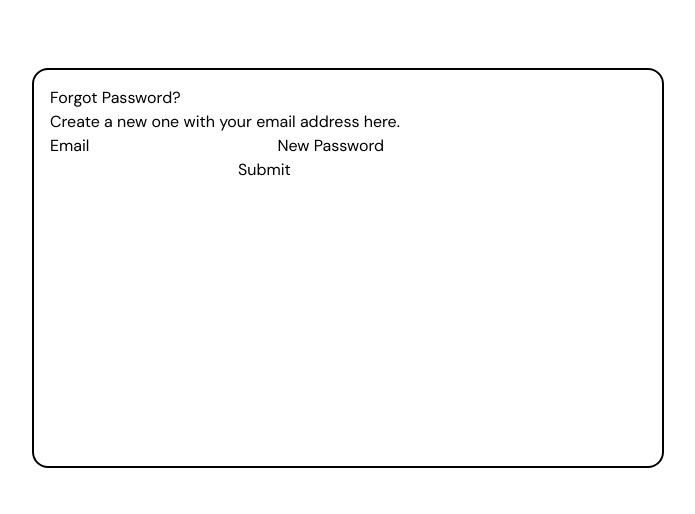
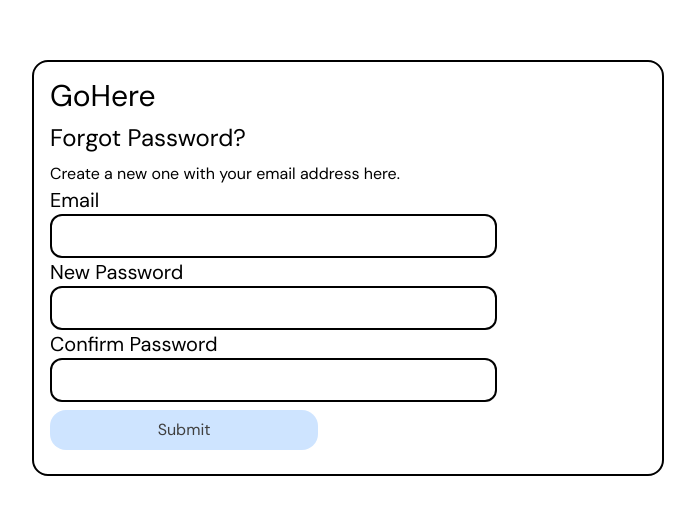
Before and after one commit to vilio316/goHere-client, a React (Vite) app: page /auth/forgot-password in a window 1280 px wide. Shown: the part 132-646 px from the top of the page, without its empty margins (292-987 px from the left). Built offline with nearby package versions, Linux system fonts and the light colour scheme; no server answers.

Commit message:
Minor: Forgot Password Functionality Added

```diff
--- a/src/App.tsx
+++ b/src/App.tsx
@@ -10,6 +10,7 @@ import { HiSparkles } from "react-icons/hi"
 import { FaPaperPlane } from "react-icons/fa6"
 import ErrorComponent from "./components/ErrorComp"
 import { ToastNotification } from "./components/ToastComponents"
+import { useLocationCoords } from "./contexts/LocationContext"
 
 function App() {
   const [intermediateState, updateIntermediateState] = useState('')
--- /dev/null
+++ b/src/components/MapboxMaps.tsx
@@ -0,0 +1,8 @@
+export default function MapboxMap(){
+
+    return(
+        <div>
+        <p>Mapbox Map</p>
+        </div>
+    )
+}
--- a/src/components/SearchResults.tsx
+++ b/src/components/SearchResults.tsx
@@ -2,22 +2,34 @@ import { FaGlobe, FaPhone, FaStar } from "react-icons/fa6";
 import type { resultType } from "../interfacesAndTypes";
 import { Link } from "react-router";
 
-function SearchResult(props: {
-    item: resultType
-}){
-    const {displayName, id,location, rating, websiteUri, shortFormattedAddress, primaryTypeDisplayName, internationalPhoneNumber} = props.item
-    return(
+function SearchResult(props: { item: resultType }) {
+  const {
+    displayName,
+    id,
+    location,
+    rating,
+    websiteUri,
+    shortFormattedAddress,
+    primaryTypeDisplayName,
+    internationalPhoneNumber,
+  } = props.item;
 
+  return (
     <div className="my-2 p-2 border-2 border-black grid grid-cols-5 group items-center rounded-3xl">
       <div className="col-span-4">
-                <Link to={`/location/${location.latitude.toFixed(6)
-        }/${location.longitude.toFixed(6)}?id=${id}`}>
+        <Link
+          to={`/location/${location.latitude.toFixed(
+            6
+          )}/${location.longitude.toFixed(6)}?id=${id}`}
+        >
           <p className="font-bold text-2xl capitalize">{displayName.text}</p>
           <div className="flex md:gap-x-4">
-            <span className="capitalise">{primaryTypeDisplayName ? primaryTypeDisplayName.text : ''}</span>
+            <span className="capitalize">
+              {primaryTypeDisplayName ? primaryTypeDisplayName.text : ""}
+            </span>
 
             <div className="flex gap-x-[2px] items-center">
-            <FaStar fill="gold" size={16}/>
+              <FaStar fill="gold" size={16} />
               <p>{rating?.toFixed(2)}</p>
             </div>
           </div>
@@ -27,26 +39,33 @@ function SearchResult(props: {
 
       <div className="col-span-1 opacity-0 flex gap-x-4 group-hover:opacity-100 transition-opacity justify-end">
         <div>
-                <a href={websiteUri ? websiteUri : ''} title="Visit Website Here" className={`
-                    ${websiteUri.length > 0? 'opacity-100' : 'opacity-25'}
-                    `} aria-disabled={websiteUri.length == 0 } >
+          <a
+            href={websiteUri ? websiteUri : ""}
+            title="Visit Website Here"
+            className={`
+                    ${websiteUri.length > 0 ? "opacity-100" : "opacity-25"}
+                    `}
+            aria-disabled={websiteUri.length == 0}
+          >
             <FaGlobe size={24} />
           </a>
         </div>
 
         <div>
-                 <a href={`tel:${internationalPhoneNumber}`} title="Call" className={
-                    `
-                      ${internationalPhoneNumber.length > 0? 'opacity-100' : 'opacity-25'}
-                    `
-                 }   aria-disabled={internationalPhoneNumber.length == 0 }  >
-                    <FaPhone size={24}/>
+          <a
+            href={`tel:${internationalPhoneNumber}`}
+            title="Call"
+            className={`
+                      ${internationalPhoneNumber.length > 0 ? "opacity-100" : "opacity-25"}
+                    `}
+            aria-disabled={internationalPhoneNumber.length == 0}
+          >
+            <FaPhone size={24} />
           </a>
         </div>
       </div>
-
     </div>
   )
 }
 
-export {SearchResult }
+export { SearchResult };
--- a/src/components/ToastComponents.tsx
+++ b/src/components/ToastComponents.tsx
@@ -28,6 +28,9 @@ export function ToastNotification(){
         else if(action == 'Log Out' && success == true){
             return 'Log Out Successful'
         }
+        else if(action == 'Update Password' && success == true){
+            return 'Password Updated Successfully'
+        }
         else{
             return action
         }
@@ -49,6 +52,9 @@ export function ToastNotification(){
                     if(messageObject.action == "Sign Up" && messageObject.success == true){
                         navigate('/auth/sign-in')
                     }
+                     if(messageObject.action == "Update Password" && messageObject.success == true){
+                        navigate('/auth/sign-in')
+                    }
                     showToast(false)
 
                     }}>
--- a/src/components/auth/ForgotPassword.tsx
+++ b/src/components/auth/ForgotPassword.tsx
@@ -1,20 +1,103 @@
+import axios from "axios";
+import { useState } from "react";
 import { ToastNotification } from "../ToastComponents";
+import { Link } from "react-router";
+import { useToast } from "../../contexts/ToastContext";
 
 export default function ForgotPassword() {
+  const [email, setEmail] = useState("");
+  const [newPassword, setNewPassword] = useState("");
+  const [confirmNewPassword, updateNewPassword] = useState("");
+  const { showToast, updateMessageObj, messageObject } = useToast();
+
+  const handleUpdate = async (e: any) => {
+    e.preventDefault();
+    if (newPassword == confirmNewPassword && confirmNewPassword.length > 7) {
+      try {
+        const { data } = await axios.post(
+          "http://localhost:8090/auth/update_password",
+          { email, password: newPassword },
+          {
+            withCredentials: true,
+          }
+        );
+        const { success } = await data;
+        if (success) {
+          updateMessageObj({
+            ...messageObject,
+            action: "Update Password",
+            success: true,
+          });
+          showToast(true);
+        }
+      } catch (error: any) {
+        console.log(error);
+        showToast(true);
+        updateMessageObj({
+          ...messageObject,
+          action: `Error: ${error.response.status} ${error.response.statusText}`,
+          success: false,
+        });
+      }
+    } else if (confirmNewPassword.length < 8 || newPassword.length < 8) {
+      updateMessageObj({
+        ...messageObject,
+        action: "Password must be at least 8 characters long",
+        success: false,
+      });
+      showToast(true);
+    }
+  };
+
   return (
     <div className="md:min-h-[50vh] relative min-h-[80vh] grid border-2 border-black md:w-5/10 p-2 md:p-4 rounded-2xl ">
       <ToastNotification />
-      <form>
-        <p>Forgot Password?</p>
+      <form onSubmit={handleUpdate}>
+        <Link to={"/"} className="text-3xl">
+          GoHere{" "}
+        </Link>
+        <p className="text-2xl my-2">Forgot Password?</p>
         <p>Create a new one with your email address here.</p>
-        <label htmlFor="email">Email</label>
-        <input type="email" name="email" id="email" />
-        <label htmlFor="newPassword">New Password</label>
-        <input type="password" name="new_password" id="newPassword" />
-        <label htmlFor="confirmPassword"></label>
-        <input type="password" name="confirmPassword" id="confirmPassword" />
+        <label htmlFor="email" className="text-xl my-2 ">
+          Email
+        </label>
+        <input
+          type="email"
+          name="email"
+          id="email"
+          className="block border-2 border-black p-2 text-indent-4 autofocus required rounded-xl w-3/4"
+          onChange={(e) => setEmail(e.target.value)}
+        />
+        <label htmlFor="newPassword" className="text-xl my-2 ">
+          New Password
+        </label>
+        <input
+          type="password"
+          name="new_password"
+          id="newPassword"
+          className="block border-2 border-black p-2 text-indent-4 rounded-xl w-3/4"
+          onChange={(e) => setNewPassword(e.target.value)}
+        />
+        <label htmlFor="confirmPassword" className="text-xl my-2 ">
+          Confirm Password
+        </label>
+        <input
+          type="password"
+          name="confirmPassword"
+          id="confirmPassword"
+          className="block border-2 border-black p-2 text-indent-4 rounded-xl w-3/4"
+          onChange={(e) => updateNewPassword(e.target.value)}
+        />
 
-        <button type="submit">Submit</button>
+        <button
+          type="submit"
+          className=" disabled:bg-blue-200 disabled:opacity-75 bg-blue-400 p-2 my-1 rounded-2xl md:my-2 text-center min-w-[45%] hover:underline hover:md-text-[20px] hover:font-bold"
+          disabled={
+            confirmNewPassword !== newPassword || confirmNewPassword.length < 7
+          }
+        >
+          Submit
+        </button>
       </form>
     </div>
   );
--- a/src/contexts/LocationContext.tsx
+++ b/src/contexts/LocationContext.tsx
@@ -22,7 +22,9 @@ function LocationProvider({children}: Props){
         setLocation({...location, lat: position.coords.latitude
             , long: position.coords.longitude
         })
-    })} , [])
+    }
+,
+)} , [])
 
     return(
         <LocationContext value={{location, setLocation}}>
```
Lines whose indentation alone changed are shown as unchanged.
